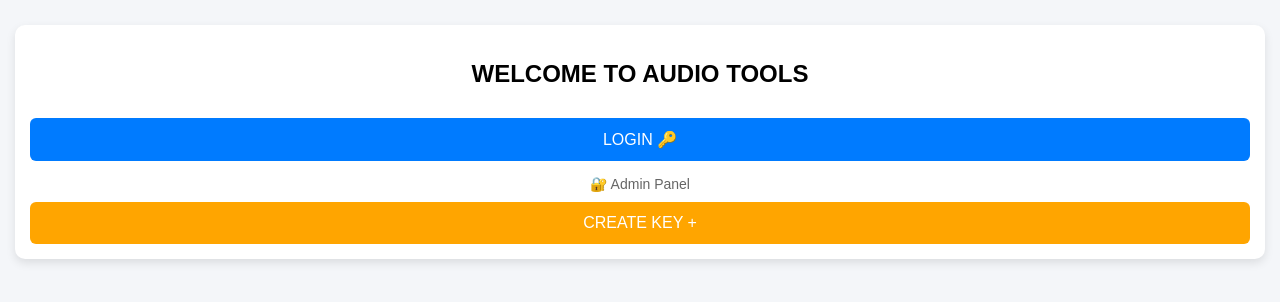
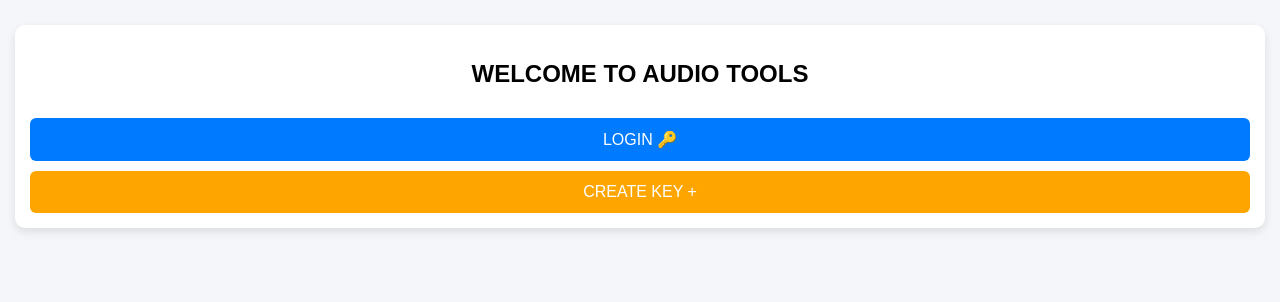
Before and after one commit to yuvaraniitsme/audiotools, a website: page public/index.html in a window 1280 px wide. Drawn offline with Linux system fonts and the light colour scheme.

Commit message:
Update index.html

```diff
--- a/public/index.html
+++ b/public/index.html
@@ -179,7 +179,7 @@
             <div class="card">
                 <h2>WELCOME TO AUDIO TOOLS</h2>
                 <button class="blue" onclick="navigate('login')">LOGIN 🔑</button>
-                <a href="/admin.html" style="display: block; margin-top: 15px; color: #666; font-size: 14px; text-decoration: none;">🔐 Admin Panel</a>
+                <!-- <a href="/admin.html" style="display: block; margin-top: 15px; color: #666; font-size: 14px; text-decoration: none;">🔐 Admin Panel</a>-->
                 <button class="orange" onclick="navigate('create')">CREATE KEY +</button>
             </div>
         </div>
```
